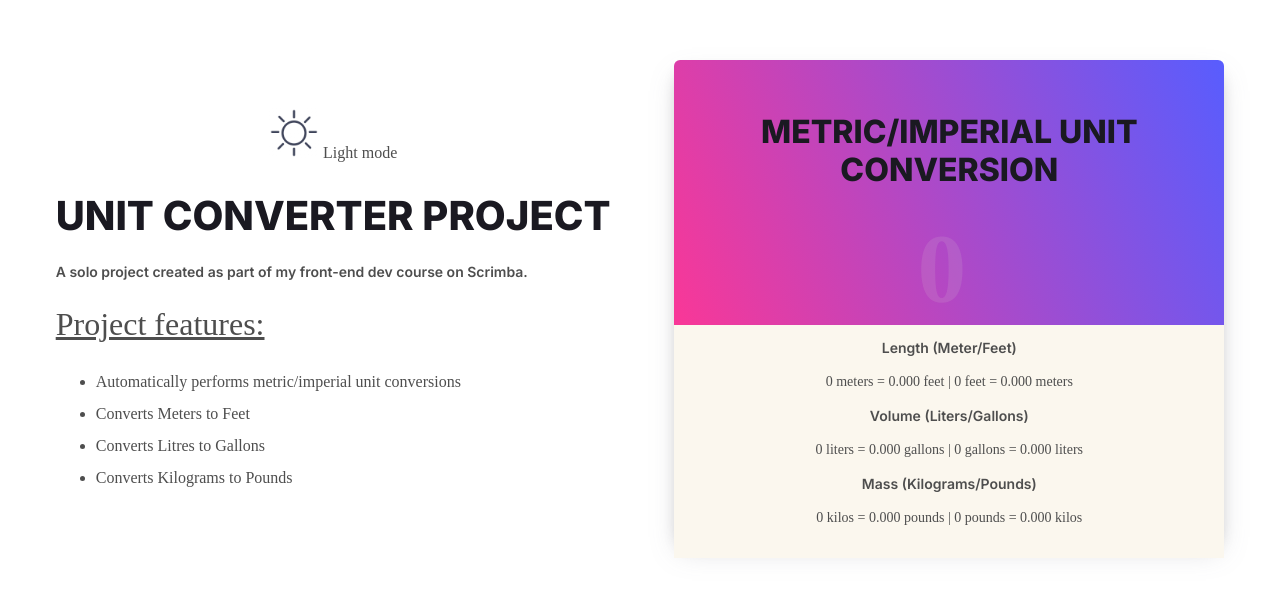
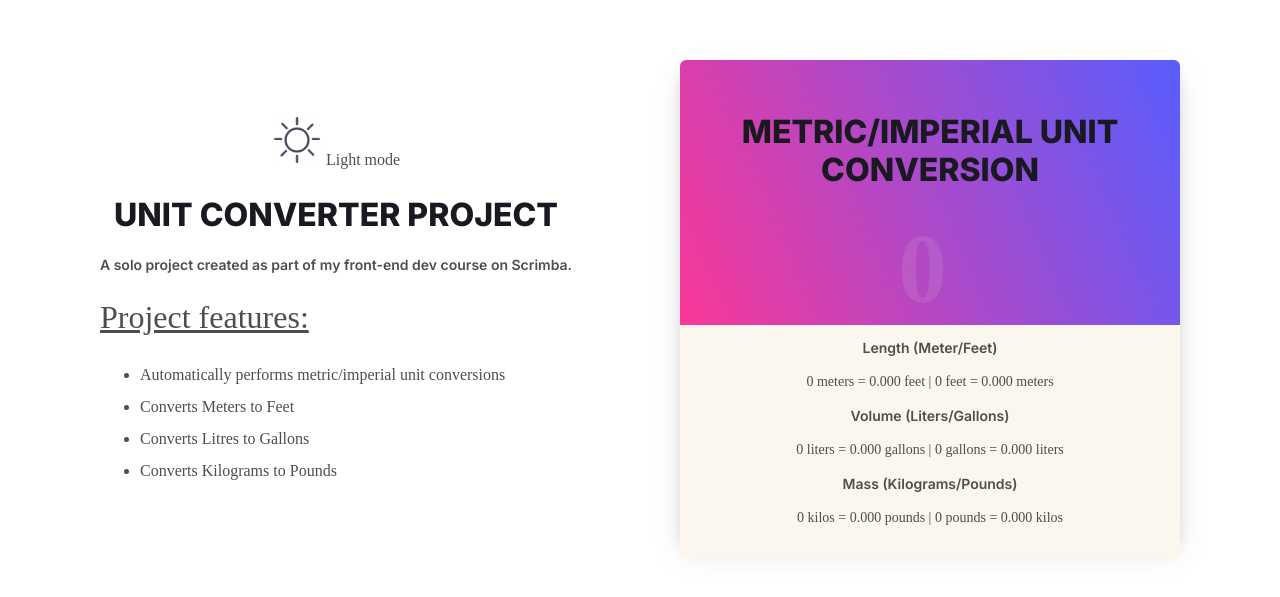
Before and after one commit to AleksandraNorway/unit-convert, a plain HTML site: page index.html in a window 1280 px wide. Shown: the part 115-712 px from the top of the page. Drawn offline with nearby package versions, Linux system fonts and the light colour scheme.

Commit message:
Update index.css

```diff
--- a/index.css
+++ b/index.css
@@ -161,7 +161,7 @@ span {
         margin-top: 1em;
     }
     .container {
-        max-width: 550px;
+        max-width: 500px;
 
 
         margin: .5em;
@@ -181,7 +181,7 @@ text-align: start;
         font-size: 2rem;
     }
     .dark-container > h1 {
-font-size: 2.5rem;
+font-size: 2rem;
 margin-top: 0;
     }
     .dark-container-h2 {
```
